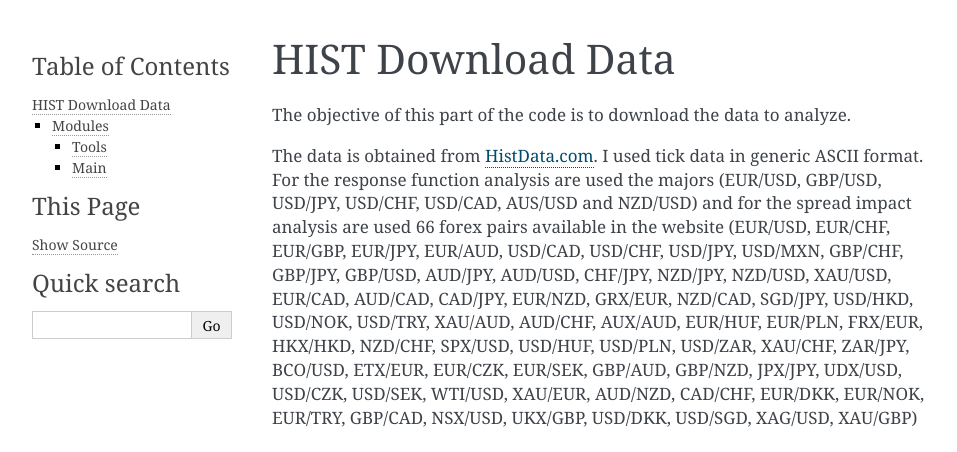
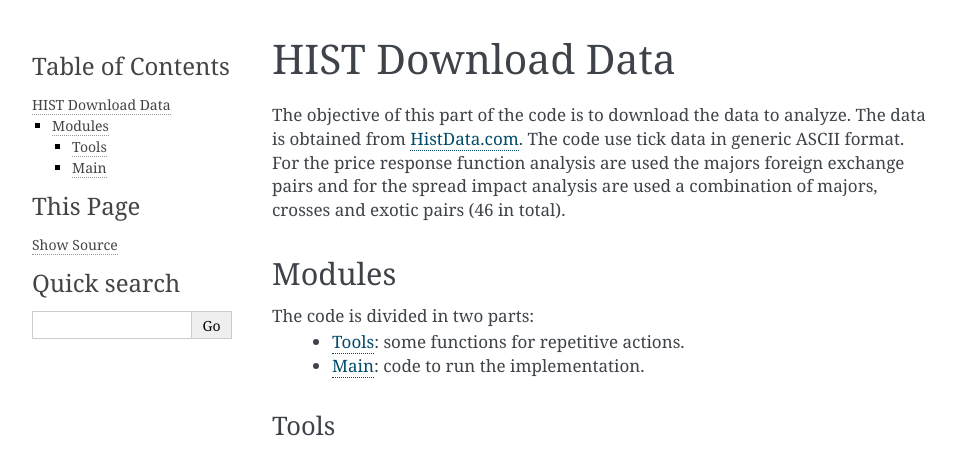
Before and after one commit to juanhenao21/forex_response_spread_year, a Sphinx documentation site: the page built from docs/source/01_hist_download_data.rst, in a window 1280 px wide, cut to the strip 0-452 px from the top of the page. Shown: the whole strip, without its empty margins (148-1105 px from the left). Built offline with Sphinx 7.4.7, drawn with Linux system fonts in a browser that asks for light colours; the version number could not be read and is left out.

Commit message:
Edit description

```diff
--- a/docs/source/01_hist_download_data.rst
+++ b/docs/source/01_hist_download_data.rst
@@ -3,21 +3,11 @@
 HIST Download Data
 ******************
 
-The objective of this part of the code is to download the data to analyze.
-
-The data is obtained from `HistData.com <www.histdata.com>`_. I used tick data
-in generic ASCII format. For the response function analysis are used the majors
-(EUR/USD, GBP/USD, USD/JPY, USD/CHF, USD/CAD, AUS/USD and NZD/USD) and for the
-spread impact analysis are used 66 forex pairs available in the website
-(EUR/USD, EUR/CHF, EUR/GBP, EUR/JPY, EUR/AUD, USD/CAD, USD/CHF, USD/JPY,
-USD/MXN, GBP/CHF, GBP/JPY, GBP/USD, AUD/JPY, AUD/USD, CHF/JPY, NZD/JPY,
-NZD/USD, XAU/USD, EUR/CAD, AUD/CAD, CAD/JPY, EUR/NZD, GRX/EUR, NZD/CAD,
-SGD/JPY, USD/HKD, USD/NOK, USD/TRY, XAU/AUD, AUD/CHF, AUX/AUD, EUR/HUF,
-EUR/PLN, FRX/EUR, HKX/HKD, NZD/CHF, SPX/USD, USD/HUF, USD/PLN, USD/ZAR,
-XAU/CHF, ZAR/JPY, BCO/USD, ETX/EUR, EUR/CZK, EUR/SEK, GBP/AUD, GBP/NZD,
-JPX/JPY, UDX/USD, USD/CZK, USD/SEK, WTI/USD, XAU/EUR, AUD/NZD, CAD/CHF,
-EUR/DKK, EUR/NOK, EUR/TRY, GBP/CAD, NSX/USD, UKX/GBP, USD/DKK, USD/SGD,
-XAG/USD, XAU/GBP)
+The objective of this part of the code is to download the data to analyze. The
+data is obtained from `HistData.com <www.histdata.com>`_. The code use tick
+data in generic ASCII format. For the price response function analysis are used
+the majors foreign exchange pairs and for the spread impact analysis are used
+a combination of majors, crosses and exotic pairs (46 in total).
 
 Modules
 =======
```
